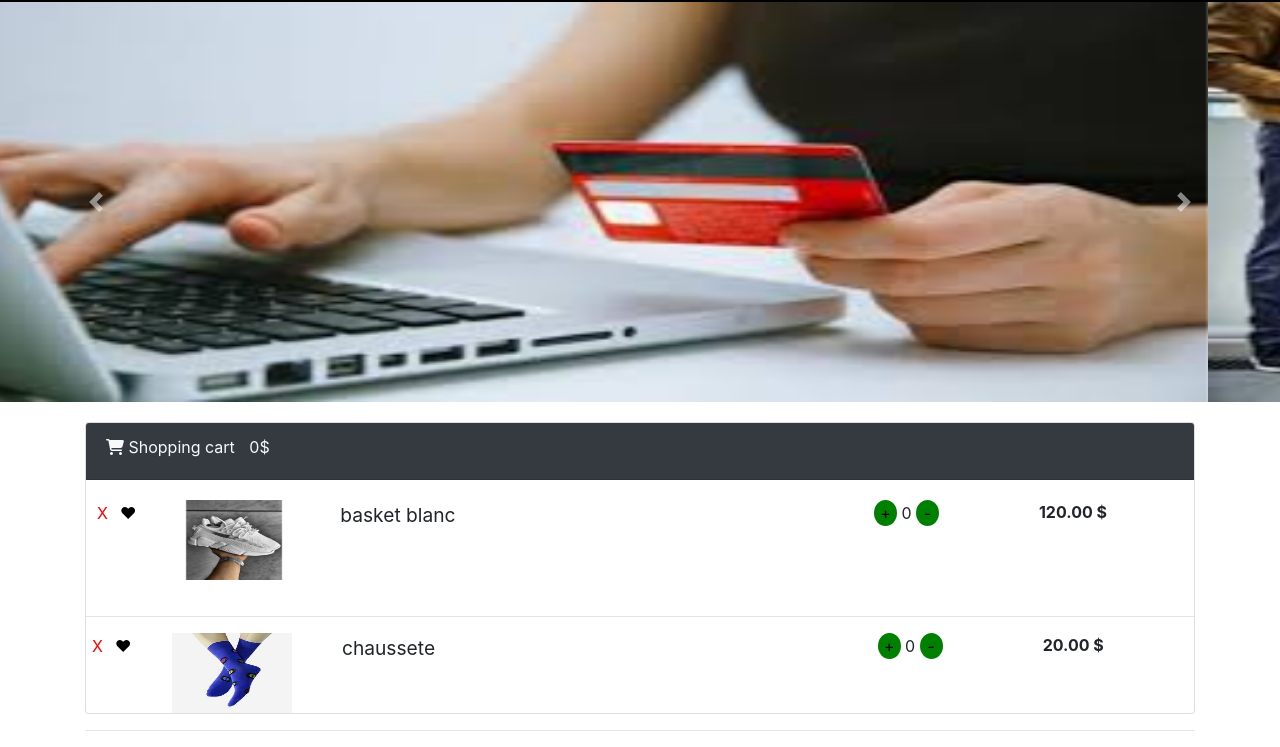
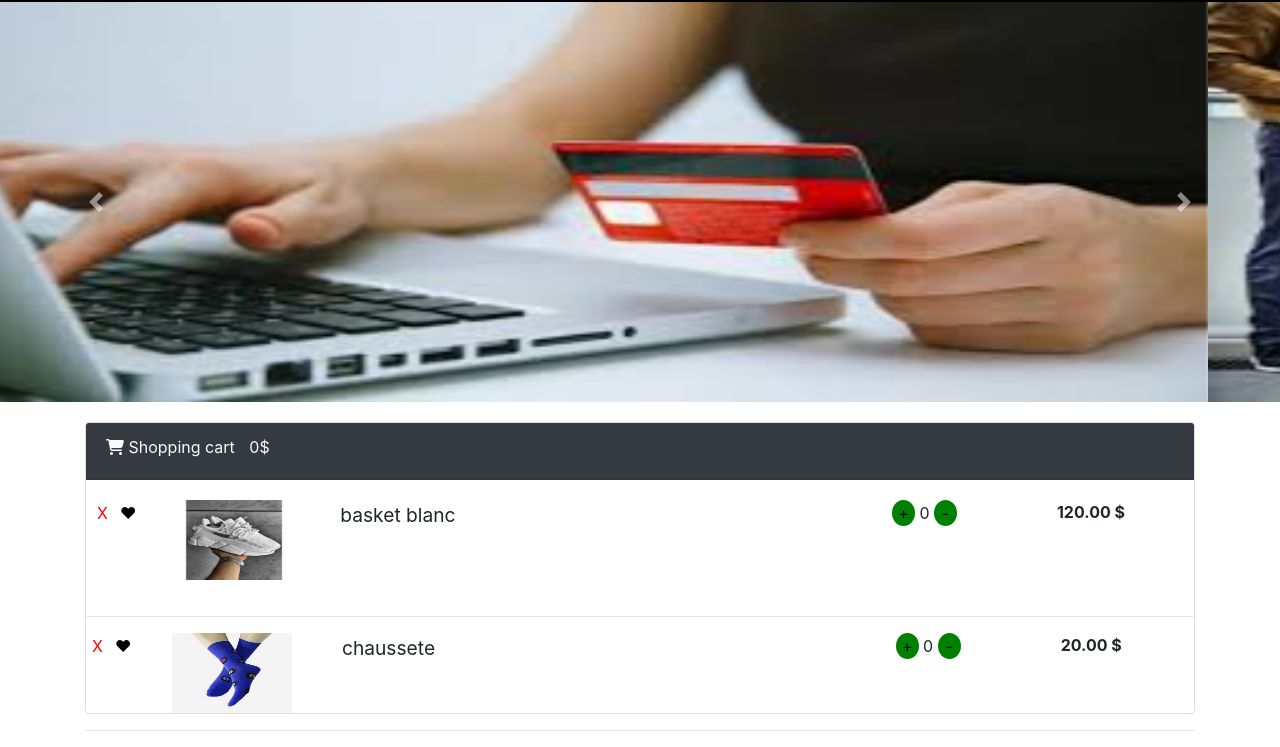
Before and after one commit to bakkari-sys/shoppingcart, a plain HTML site: page index.html in a window 1280 px wide. Shown: the part 54-801 px from the top of the page. Drawn offline with nearby package versions, Linux system fonts and the light colour scheme.

Commit message:
first commit

```diff
--- a/index.html
+++ b/index.html
@@ -52,7 +52,7 @@
                     <img src="picture/images (1).jpg" style="width: 100%;height: 400px;" alt="...">
                 </div>
                 <div class="carousel-item">
-                    <img src="picture/K-142-name-2513.jpg" style="width: 100%;height: 400px;" " alt=" ...">
+                    <img src="picture/K-142-name-2513.jpg" style="width: 100%;height: 400px;"  alt=" ...">
                 </div>
             </div>
             <a class="carousel-control-prev" href="#carouselExampleControls" role="button" data-slide="prev">
@@ -92,8 +92,8 @@
                         </div>
 
 
-                        <div class="add-quantite">
-                            <button class="plus-button" style="border-radius: 50%;background-color: green;border: none;">+</button>
+                        <div class="add-quantite" style="margin-left: 18px;">
+                            <button class="plus-button" style="border-radius: 50%;background-color: green;border: none">+</button>
                             <span class="quantite-label">
                                 0
                             </span>
@@ -124,12 +124,12 @@
                         <div class="col-12 text-sm-center col-sm-12 text-md-left col-md-6 part-one">
 
                             <h4>
-                                <small>chaussete  </small>
+                                <small>chaussete </small>
                             </h4>
                         </div>
 
 
-                        <div class="add-quantite part-two">
+                        <div class="add-quantite "  >
                             <button  class="plus-button" style="border-radius: 50%;background-color: green;border: none;">+</button>
                             <span class="quantite-label">
                                 0
@@ -150,7 +150,6 @@
 
                 <!-- END PRODUCT -->
 
-
             </div>
         </div>
     </body>
--- a/index.js
+++ b/index.js
@@ -35,7 +35,7 @@ for(let i = 0 ; i < plus.length; i++)
    plus[i].addEventListener('click',function()
    {
        quantite[i].innerText=parseInt(quantite[i].innerText) + 1 ;
-       sum += parseFloat(price[i].innerText)  ;
+       sum += parseFloat(price[i].innerText) ;
        total.innerText=sum ;
 
    })
--- a/style.css
+++ b/style.css
@@ -70,7 +70,7 @@
 }
 .part-two
 {
-    margin-left: -18px;
+    margin-left: -10px;
 }
 .croix-button
 {
```
